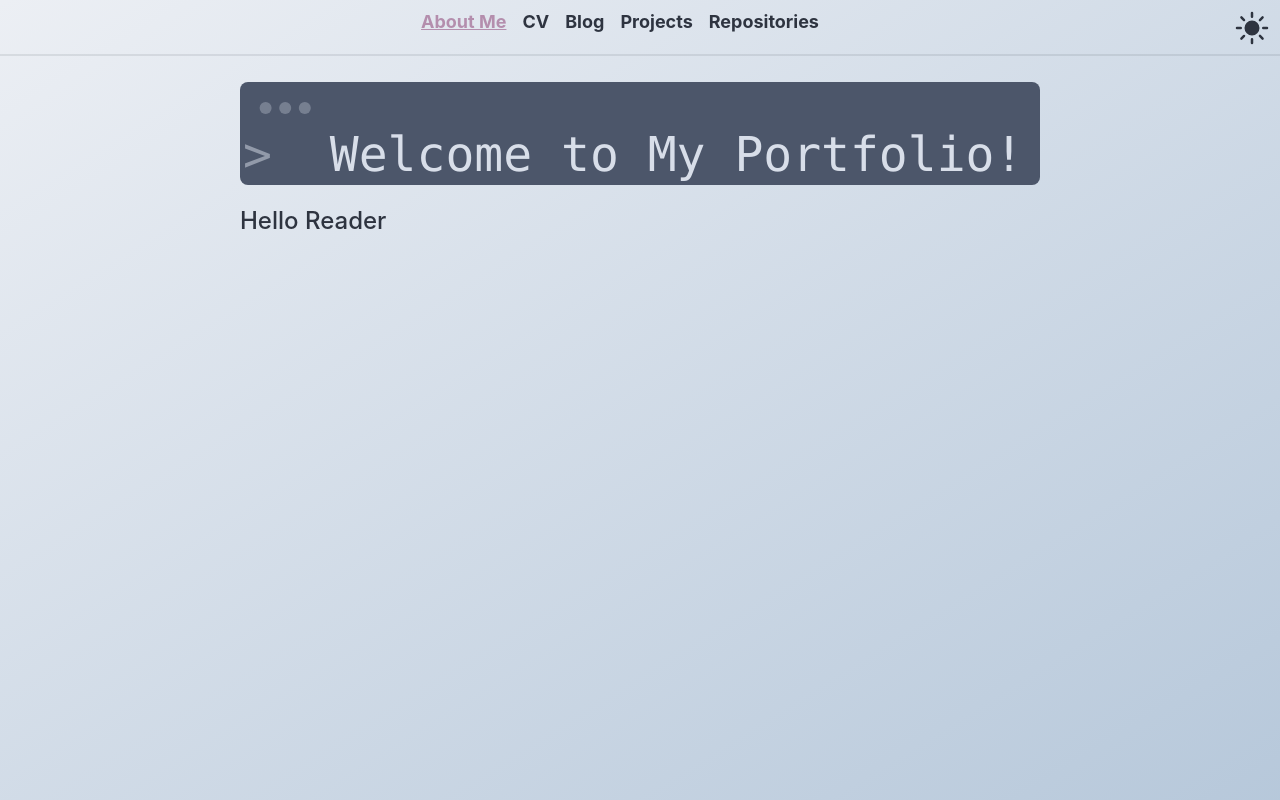
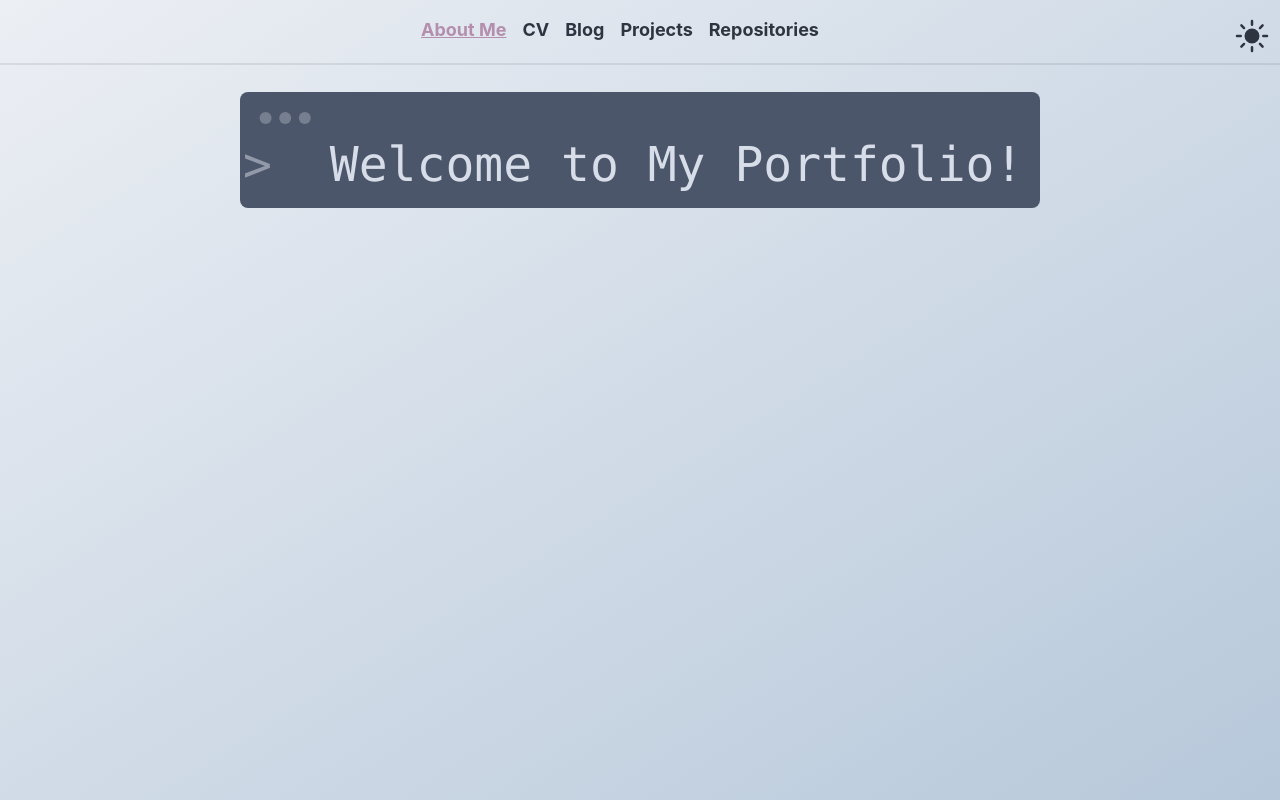
Before and after one commit to HUB4-x/gitHub_Pages_Test, a SvelteKit app: page / in a window 1280 px wide. Built offline with nearby package versions, Linux system fonts and the light colour scheme.

Commit message:
Base layout with overflow handling

```diff
--- a/src/lib/content/about_me/about_me.svelte
+++ /dev/null
@@ -1,49 +0,0 @@
-<script lang="ts">
-	import { onMount } from 'svelte';
-	import { runTypewriterIteration } from '$lib/utils/typewriter_effect';
-
-	let text: string = $state('Welcome to My Portfolio!');
-
-	const typingSpeed: number = $state(60);
-	const holdTime: number = $state(7000);
-	const restartDelay: number = $state(200);
-
-	let displayedText: string = $state('');
-	let mounted: boolean = $state(true);
-
-	async function start_typewrite_animation() {
-		while (mounted) {
-			await runTypewriterIteration({
-				text,
-				typingSpeed,
-				holdTime,
-				restartDelay,
-				onUpdate: (value) => {displayedText = value},
-				shouldContinue: () => mounted
-			});
-		}
-	}
-
-	onMount(() => {
-		start_typewrite_animation();
-
-		return () => {
-			mounted = false;
-		};
-	});
-
-</script>
-
-<svelte:head>
-	<title>About Me</title>
-</svelte:head>
-
-<div class="flex flex-col size-full overflow-auto">
-    <div class="mockup-code w-full mx-auto select-none">
-        <pre data-prefix=">" class="text-5xl"><code class="">{displayedText}</code></pre>
-    </div>
-
-    <div class="flex flex-col mt-5 size-full">
-        <h1 class="text-2xl">Hello Reader</h1>
-    </div>
-</div>
--- a/src/routes/+layout.svelte
+++ b/src/routes/+layout.svelte
@@ -30,11 +30,10 @@
 
 
 <!-- <div class="w-screen h-screen bg-base overflow-hidden flex flex-col"> -->
-<div class="w-screen h-screen overflow-hidden flex flex-col bg-gradient-to-br from-base to-secondary/50">
-	<nav class="flex w-full h-fit px-2 pt-2">
+<div class="w-screen h-screen flex flex-col bg-gradient-to-br from-base to-secondary/50 overflow-hidden">
+	<nav class="flex w-full h-fit px-2 pt-4">
 		<div class="size-full flex mx-10">
 			<div class="w-full h-fit flex place-content-center gap-x-4">
-			<!-- <a href="{resolve('/')}" class="link-hover text-xl font-semibold transition-transform duration-200 hover:scale-105">Home</a> -->
 				<a href="{resolve('/')}" class="link {isLightTheme? 'link-info' : 'link-secondary'} text-lg font-bold transition-transform duration-200 hover:scale-105">About Me</a>
 				<a href="{resolve('/')}" class="link-hover text-lg font-bold transition-transform duration-200 hover:scale-105">CV</a>
 				<a href="{resolve('/')}" class="link-hover text-lg font-bold transition-transform duration-200 hover:scale-105">Blog</a>
@@ -59,10 +58,10 @@
 		</label>
 	</nav>
 
-<div class="divider m-0 mb-5"></div>
+	<div class="divider m-0"></div>
 
-	<div class="flex size-full">
-		<div class="w-5/8 mx-auto text-lg font-medium pb-10">
+	<div class="flex min-h-0 grow w-full overflow-auto pt-5">
+		<div class="w-5/8 h-full mx-auto text-lg font-medium pb-10">
 			{@render children()}
 		</div>
 	</div>
--- a/src/routes/+page.svelte
+++ b/src/routes/+page.svelte
@@ -1,7 +1,53 @@
+<svelte:head>
+    <title>About Me</title>
+</svelte:head>
+
+
 <script lang="ts">
-	import AboutMe from "$lib/content/about_me/about_me.svelte";
+	import { onMount } from 'svelte';
+	import { runTypewriterIteration } from '$lib/utils/typewriter_effect';
+
+	let text: string = $state('Welcome to My Portfolio!');
+
+	const typingSpeed: number = $state(60);
+	const holdTime: number = $state(7000);
+	const restartDelay: number = $state(200);
+
+	let displayedText: string = $state('');
+	let mounted: boolean = $state(true);
+
+	async function start_typewrite_animation() {
+		while (mounted) {
+			await runTypewriterIteration({
+				text,
+				typingSpeed,
+				holdTime,
+				restartDelay,
+				onUpdate: (value) => {displayedText = value},
+				shouldContinue: () => mounted
+			});
+		}
+	}
+
+	onMount(() => {
+		start_typewrite_animation();
+
+		return () => {
+			mounted = false;
+		};
+	});
+
 </script>
 
-<div class="size-full flex flex-col">
-	 <AboutMe></AboutMe>
+
+<div class="h-full w-full flex flex-col">
+	<div class="w-full h-50 flex">
+		<div class="mockup-code w-full h-fit mx-auto select-none">
+			<pre data-prefix=">" class="text-5xl"><code class="">{displayedText}</code></pre>
+		</div>
+	</div>
+
+    <div class="flex flex-col mt-5 h-full w-full">
+
+    </div>
 </div>
--- a/src/routes/tools/+page.svelte
+++ b/src/routes/tools/+page.svelte
@@ -1,5 +1,10 @@
+<svelte:head>
+    <title>Tools</title>
+</svelte:head>
+
+
 <script lang="ts">
-    import { encode_base64, decode_base64 } from "./tool_functions";
+    import { encode_base64, decode_base64 } from "../../lib/utils/tool_functions";
 
     let inputText: string = $state('')
     let outputText: string = $state('')
```
Also changed, not shown: src/lib/utils/tool_functions.ts (renamed from src/routes/tools/tool_functions.ts). Lines whose indentation alone changed are shown as unchanged.
